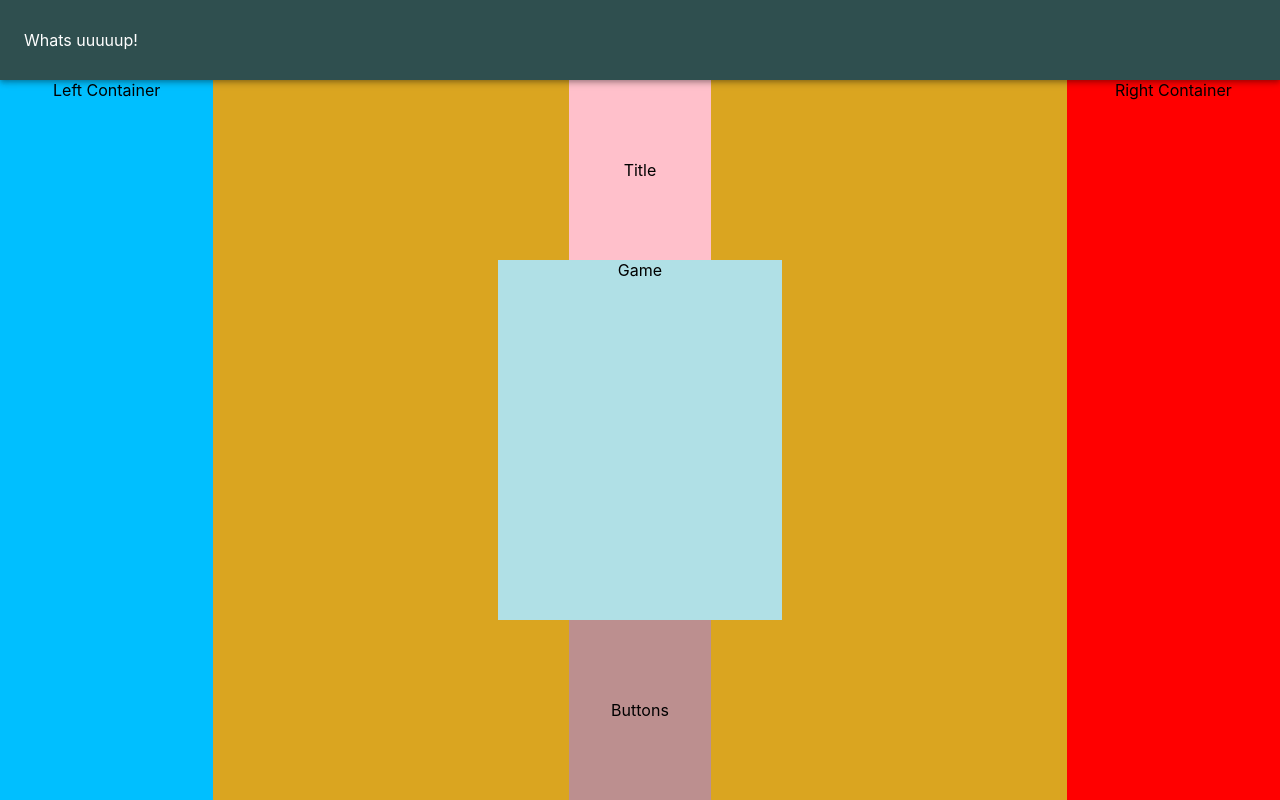
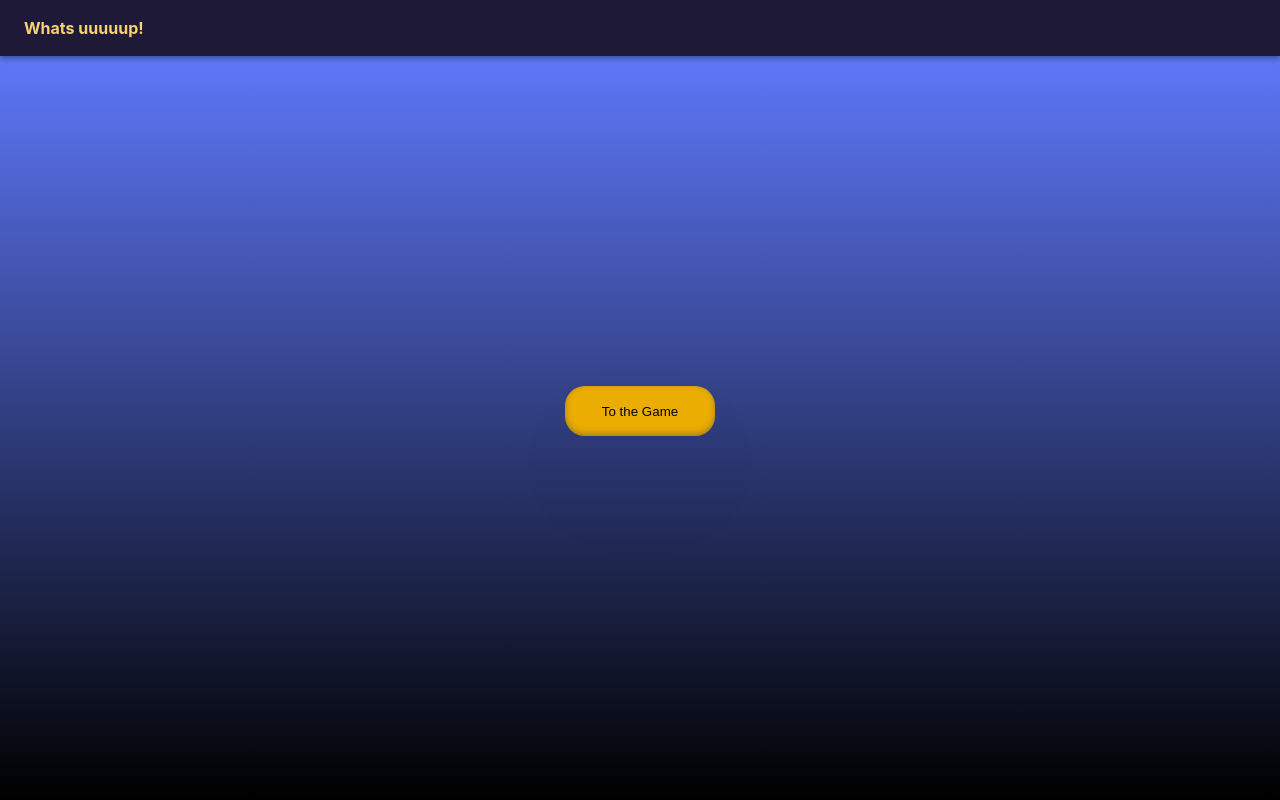
Before and after one commit to KashmirLb/Games-Web, a React (Create React App) app: page / in a window 1280 px wide. Built offline with nearby package versions, Linux system fonts and the light colour scheme.

Commit message:
Added pages with animation
Created a main page where the start button is available.
When the start button is clicked, it switches to the TicGamePage after a short animation.
Created Router, Switch and Route components in the main App.jsx.

```diff
--- a/package.json
+++ b/package.json
@@ -9,6 +9,7 @@
     "@testing-library/user-event": "^12.8.3",
     "react": "^17.0.2",
     "react-dom": "^17.0.2",
+    "react-router-dom": "^5.2.0",
     "react-scripts": "4.0.3",
     "web-vitals": "^1.1.2"
   },
--- a/src/App.css
+++ b/src/App.css
@@ -1,5 +1,8 @@
 .page {
-  background-color: aquamarine;
+  background: linear-gradient(
+    rgb(94, 120, 248) 0%,
+    rgb(0,0,0) 100%);
+
 }
 
 .head-and-page{
@@ -7,9 +10,66 @@
 }
 
 .toolbar{
+  color: rgb(247, 211, 114);
+  background-color: rgb(29, 25, 54);
+  height: 7vh;
+  font-weight: bold;
+}
 
-  background-color: darkslategray;
-  height: 10vh;
+.start-button-container{
+  height: 93vh;
+  text-align: center;
+  align-items: center;
+}
+
+.start-button-div-container{
+  margin-top:40vh;
+  text-align: center;
+}
+
+.start-button{
+  position:static;
+  margin:10px;
+
+  height: 50px;
+  width: 150px;
+
+
+  box-shadow: rgba(50, 50, 93, 0.25) 0px 50px 100px -20px,
+  rgba(0, 0, 0, 0.3) 0px 30px 60px -30px,
+  rgba(10, 37, 64, 0.35) 0px -2px 6px 0px inset;
+
+  border-radius: 20px;
+  background-color: rgb(235, 173, 2);
+  border-style:none;
+  transition: 0.5s all ease-in-out
+}
+
+.start-button:hover{
+  height: 100px;
+  width: 100px;
+  border-radius: 50px;
+  margin-top:-25px;
+}
+
+.start-button-effect{
+  display: inline-block;
+  height: 80%;
+  width: 100%;
+  border-radius: 100px;
+  margin-top:calc(50px + 5vh);
+  margin-bottom: 20%;
+
+  box-shadow: rgba(50, 50, 93, 0.25) 0px 50px 100px -20px,
+  rgba(0, 0, 0, 0.3) 0px 30px 60px -30px,
+  rgba(10, 37, 64, 0.35) 0px -2px 6px 0px inset;
+
+
+  background-color: rgb(66, 65, 64);
+  border-style:none;
+
+  animation-name: starting-game;
+  animation-duration: 5s;
 }
 
 .right-container{
@@ -47,3 +107,52 @@
 .game-buttons{
   background-color: rosybrown;
 }
+
+@keyframes starting-game {
+
+  0% {
+  display: inline-block;
+  height: 100px;
+  width: 100px;
+  border-radius: 50px;
+  margin-top:calc(40vh - 25px);
+
+  box-shadow: rgba(50, 50, 93, 0.25) 0px 50px 100px -20px,
+  rgba(0, 0, 0, 0.3) 0px 30px 60px -30px,
+  rgba(10, 37, 64, 0.35) 0px -2px 6px 0px inset;
+
+
+  background-color: rgb(235, 173, 2);
+  border-style:none;
+  }
+
+  10%{
+    height: 30px;
+    width: 30px;
+    border-radius:50px;
+    margin-top:calc(30vh - 25px);
+  }
+
+  26%{
+    margin-top: calc(93vh - 30px);
+    height: 30px;
+    width: 30px;
+  }
+
+
+  55%{
+    margin-top: calc(93vh - 30px);
+    width: 100%;
+    height: 30px;
+    background-color: rgb(235, 173, 2);
+   }
+
+  70%{
+    margin-top: calc(93vh - 30px);
+    width: 100%;
+    height: 30px;
+  }
+  85%{
+    margin-bottom:15%;
+  }
+}
--- a/src/App.jsx
+++ b/src/App.jsx
@@ -1,13 +1,24 @@
 import './App.css';
+import { BrowserRouter as Router, Switch, Route } from 'react-router-dom'
 import AppFrame from './components/AppFrame';
-import GameContainer from './components/GameContainer';
+import MainPage from './pages/MainPage';
+import TicGamePage from './pages/TicGamePage';
+
 
 function App() {
   return (
-      <AppFrame>
-        <GameContainer/>
-      </AppFrame>
-
+      <Router>
+        <Switch>
+          <AppFrame>
+            <Route exact path="/">
+              <MainPage/>
+            </Route>
+            <Route path="/tic-game">
+              <TicGamePage/>
+            </Route>
+          </AppFrame>
+        </Switch>
+      </Router>
   );
 }
 
--- a/src/components/GameContainer/index.jsx
+++ /dev/null
@@ -1 +0,0 @@
-export { default } from './GameContainer'
--- a/src/components/GameWindow/GameWindow.jsx
+++ b/src/components/GameWindow/GameWindow.jsx
@@ -1,6 +1,8 @@
 import { Grid } from '@material-ui/core'
 import React from 'react'
 // import PropTypes from 'prop-types'
+
+
 
 const GameWindow = () => {
     return (
--- a/src/components/GameContainer/GameContainer.jsx
+++ b/src/components/TicGameContainer/TicGameContainer.jsx
@@ -6,7 +6,7 @@ import GameWindow from '../GameWindow'
 
 const viewMount = component =>{
 
-    if(window.innerWidth<= 760){
+    if(window.innerWidth<=760){
         return(
             <Grid container>
                 <Grid item
@@ -54,7 +54,7 @@ const viewMount = component =>{
     )
 }
 
-const GameContainer = () => {
+const TicGameContainer = () => {
     return viewMount(<GameWindow/>);
 }
 
@@ -62,4 +62,4 @@ const GameContainer = () => {
 
 // }
 
-export default GameContainer
+export default TicGameContainer
--- /dev/null
+++ b/src/components/TicGameContainer/index.jsx
@@ -0,0 +1 @@
+export { default } from './TicGameContainer'
--- /dev/null
+++ b/src/pages/MainPage.jsx
@@ -0,0 +1,49 @@
+import React, {useState} from 'react'
+import { Grid } from '@material-ui/core'
+import { useHistory } from 'react-router'
+// import PropTypes from 'prop-types'
+
+
+
+const MainPage = () => {
+
+    const onClickHandler = ()=>{
+        // history.push("/tic-game")
+        setStartButton(<div className="start-button-effect" onAnimationEnd={()=>history.push("/tic-game")} ></div>)
+    }
+
+    const [startButton, setStartButton] = useState(
+        <div className="start-button-div-container">
+            <button className="start-button" onClick={onClickHandler}>To the Game</button>
+        </div>)
+    const history = useHistory();
+
+
+
+    return (
+        <Grid container
+        justifyContent="center"
+        alignItems="center">
+            <Grid item
+            xs={1}
+            md={4}>
+            </Grid>
+            <Grid item
+            xs={12}
+            md={4}
+            className="start-button-container">
+                {startButton}
+            </Grid>
+            <Grid item
+            xs={1}
+            md={4}>
+            </Grid>
+        </Grid>
+    )
+}
+
+// MainPage.propTypes = {
+
+// }
+
+export default MainPage
--- /dev/null
+++ b/src/pages/TicGamePage.jsx
@@ -0,0 +1,17 @@
+import React from 'react'
+import TicGameContainer from '../components/TicGameContainer'
+// import PropTypes from 'prop-types'
+
+const TicGamePage = () => {
+    return (
+        <div>
+            <TicGameContainer/>
+        </div>
+    )
+}
+
+// TicGamePage.propTypes = {
+
+// }
+
+export default TicGamePage
```
Also changed, not shown: 1 other file (tests, documents, lock files or other folders).
